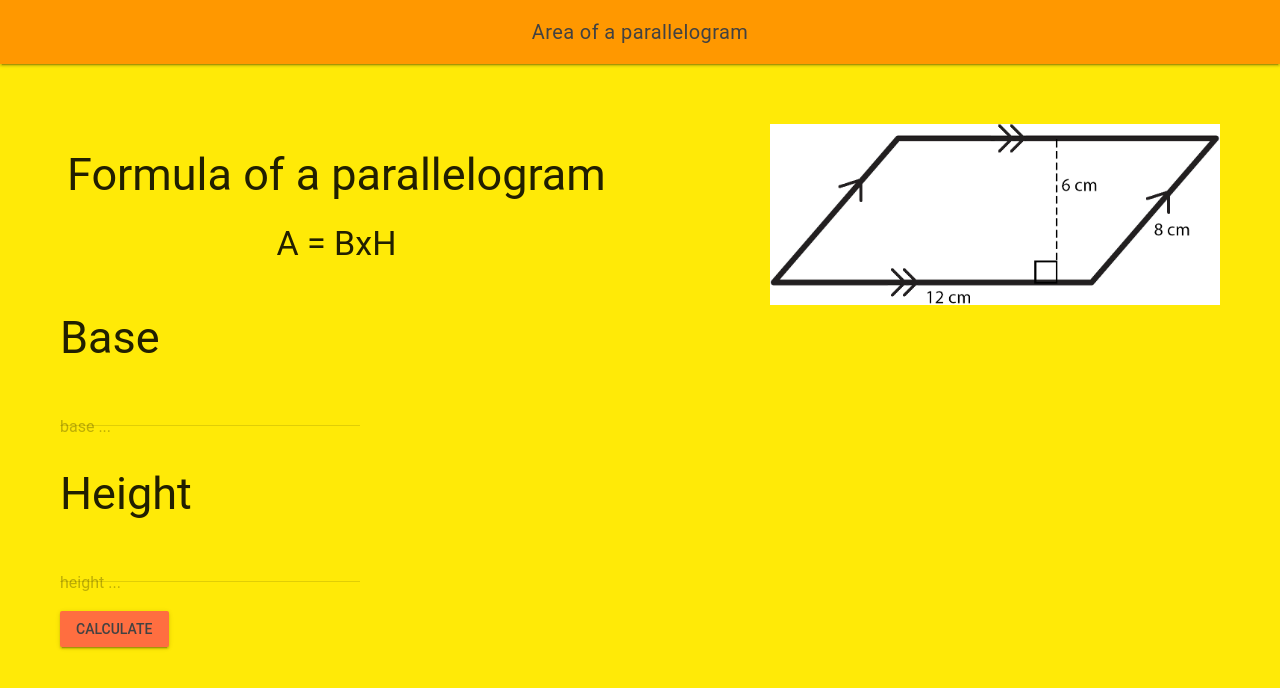
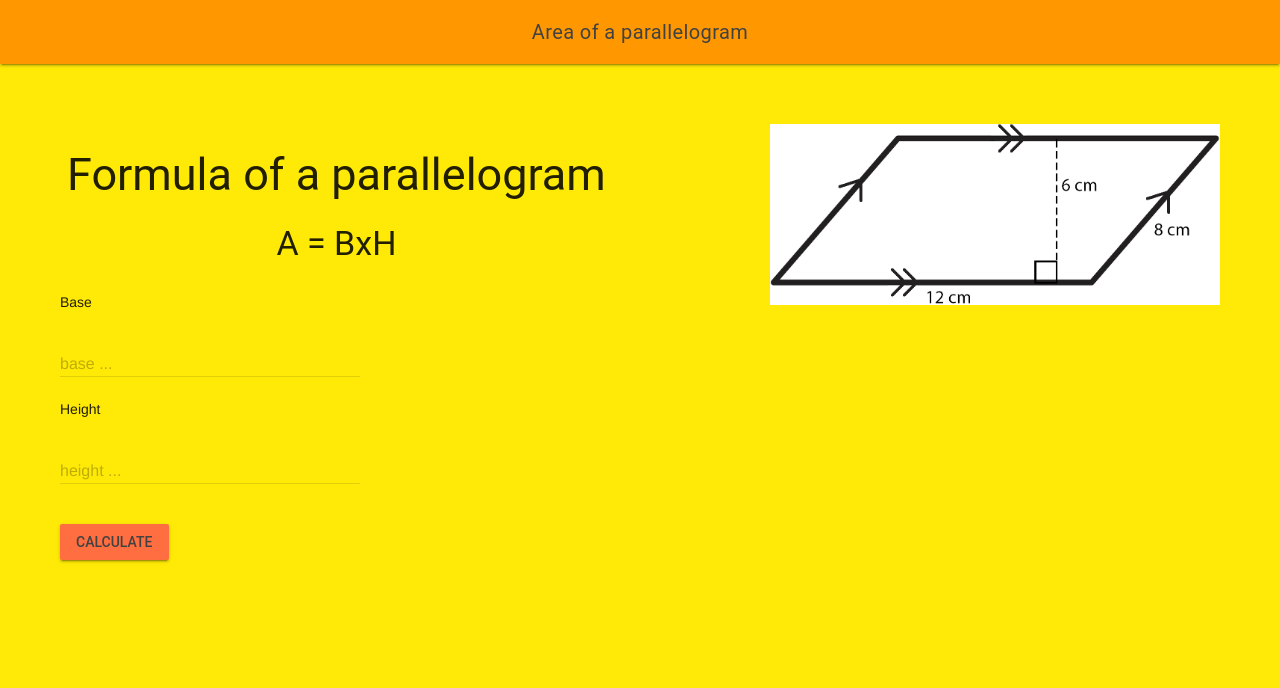
Before and after one commit to MTHS-ICS2O-2-2022/ICS2O-Assignment-02-Armatys22, a plain HTML site: page index.html in a window 1280 px wide. Drawn offline with nearby package versions, Linux system fonts and the light colour scheme.

Commit message:
plz workkk

```diff
--- a/index.html
+++ b/index.html
@@ -38,7 +38,7 @@
       </table>
       <!-- Simple Textfield -->
       <form action="#">
-        <h2>Base</p>
+        <p>Base</p>
         <div class="mdl-textfield mdl-js-textfield">
           <input class="mdl-textfield__input" type="text" pattern="-?[0-9]*(\.[0-9]+)?" id="base-of-parallelogram" />
           <label class="mdl-textfield__label" for="base-of-parallelogram">base ...</label>
@@ -47,7 +47,7 @@
       </form>
       <!-- Numeric Textfield -->
       <form action="#">
-        <h2>Height</p>
+        <p>Height</p>
         <div class="mdl-textfield mdl-js-textfield">
           <input class="mdl-textfield__input" type="text" pattern="-?[0-9]*(\.[0-9]+)?" id="height-of-parallelogram" />
           <label class="mdl-textfield__label" for="height-of-parallelogram">
```
